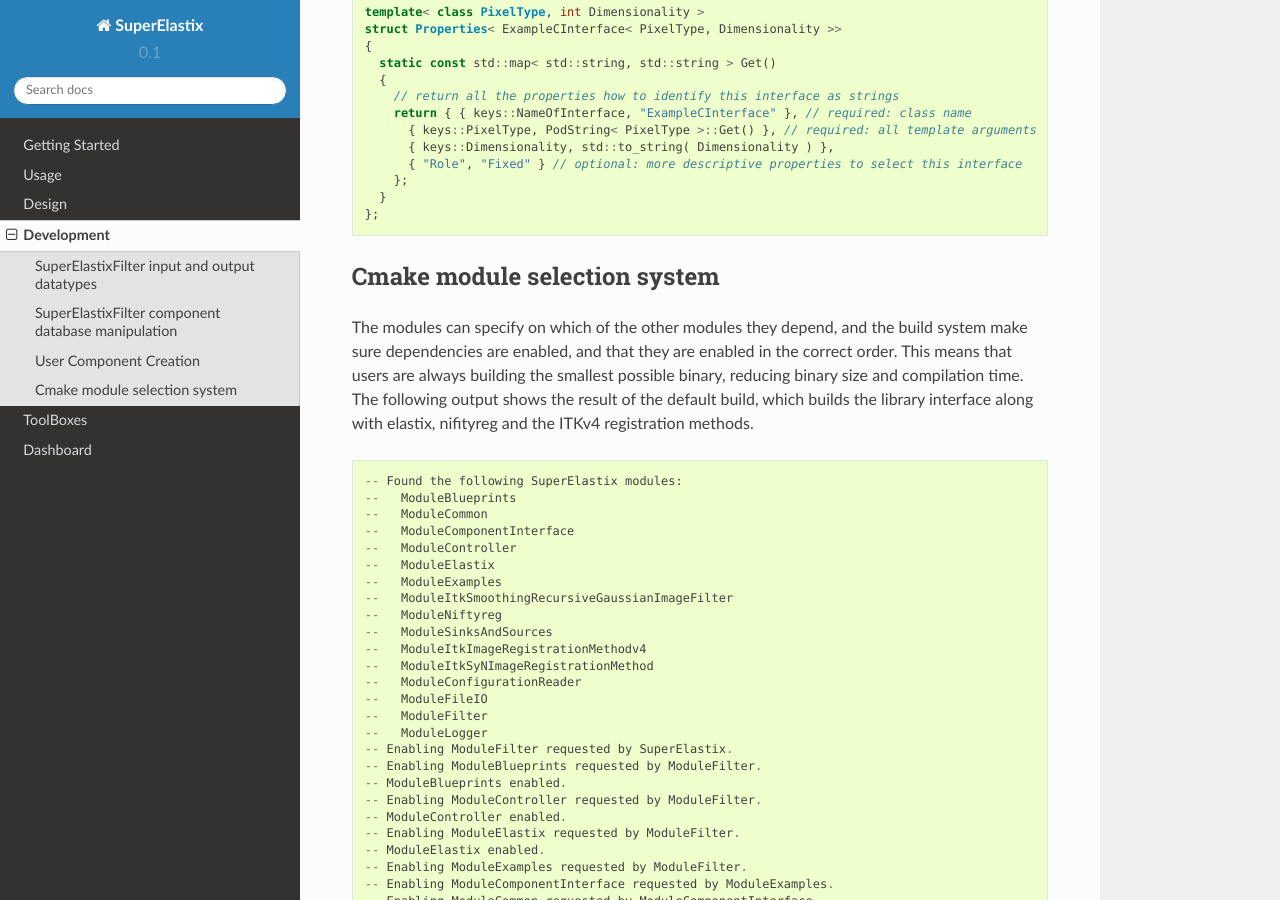
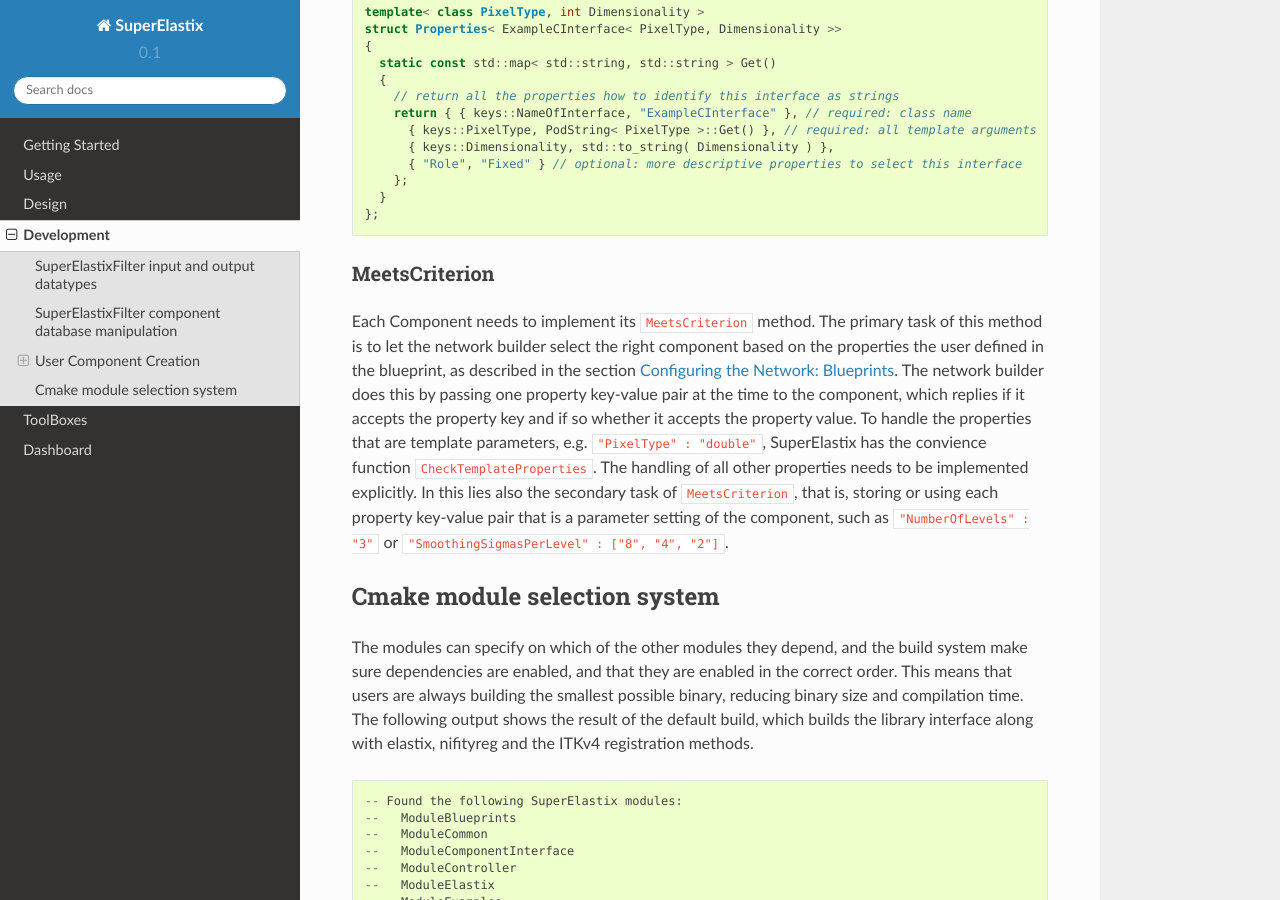
Before and after one commit to SuperElastix/SuperElastix-Documentation, a Sphinx documentation site: the page built from source/Development.rst, in a window 1280 px wide and 900 px high, scrolled down 6852 px. Built offline with Sphinx 7.4.7 and the Read the Docs theme 2.0.0, drawn with Linux system fonts in a browser that asks for light colours.

Commit message:
ENH: section on MeetsCriterion. SuperElatix/SuperElatix#132

```diff
--- a/source/Design.rst
+++ b/source/Design.rst
@@ -93,8 +93,10 @@
         @enduml
 
 
+.. _design_configuring:
+
 Configuring the Network: Blueprints
-----------------------------------
+-----------------------------------
 
 To configure an algorithmic network a Blueprint is passed to SuperElastix.
 A blueprint contains the description of a full network or is a partial configuration. Hence, multiple Blueprints can be passed to SuperElastix which together form a full configuration.
--- a/source/Development.rst
+++ b/source/Development.rst
@@ -382,6 +382,12 @@
       }
     };
 
+MeetsCriterion
+~~~~~~~~~~~~~~
+
+Each Component needs to implement its ``MeetsCriterion`` method. The primary task of this method is to let the network builder select the right component based on the properties the user defined in the blueprint, as described in the section :ref:`design_configuring`. The network builder does this by passing one property key-value pair at the time to the component, which replies if it accepts the property key and if so whether it accepts the property value. To handle the properties that are template parameters, e.g. ``"PixelType" : "double"``, SuperElastix has the convience function ``CheckTemplateProperties``. The handling of all other properties needs to be implemented explicitly. In this lies also the secondary task of ``MeetsCriterion``, that is, storing or using each property key-value pair that is a parameter setting of the component, such as ``"NumberOfLevels" : "3"`` or ``"SmoothingSigmasPerLevel" : ["8", "4", "2"]``.
+
+
 Cmake module selection system
 -----------------------------
 
```
